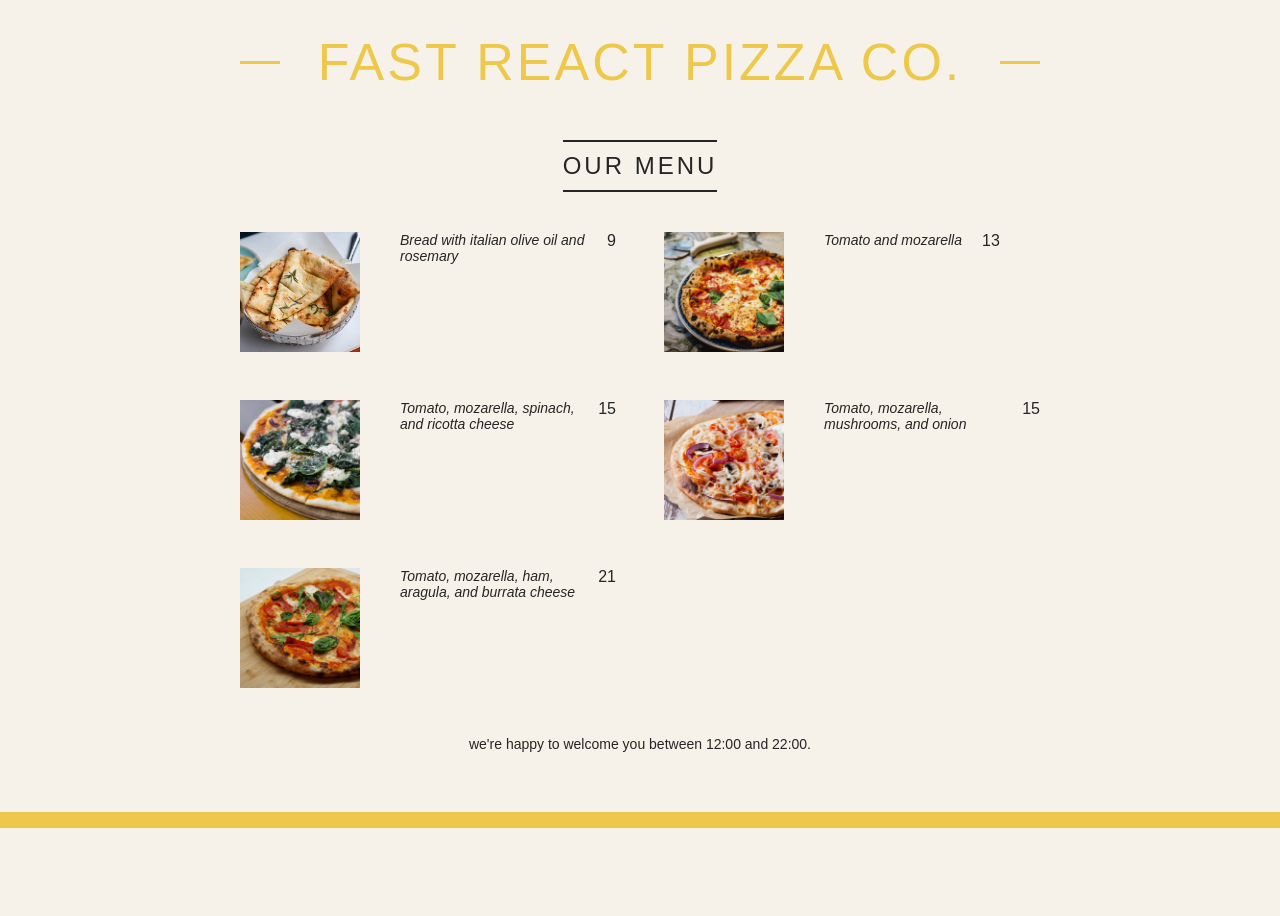
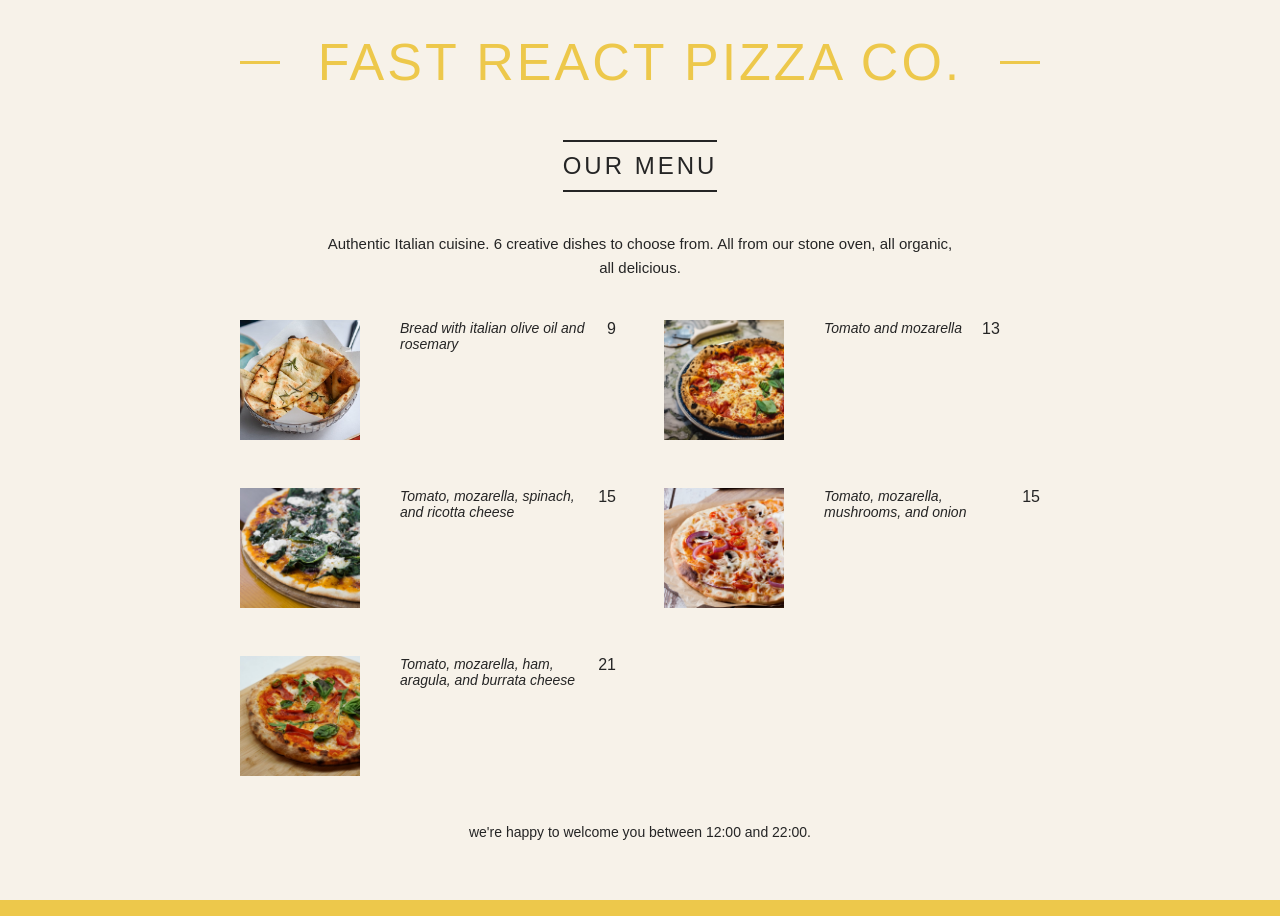
Before and after one commit to Usmandevblends/Reactcourseudemy, a React (Create React App) app in the folder 03-pizza-menu/pizza-app/: page / in a window 1280 px wide. Before the commit the page ends 828 px from the top, so only its background shows below. Built offline with nearby package versions, Linux system fonts and the light colour scheme.

Commit message:
completed project

```diff
--- a/03-pizza-menu/pizza-app/src/components/Menu.js
+++ b/03-pizza-menu/pizza-app/src/components/Menu.js
@@ -2,12 +2,16 @@
 import Pizza from "./Pizza";
 
 function Menu({ pizzaData }) {
-  // const pizzas = pizzaData;
-  const pizzas = [];
+  const pizzas = pizzaData;
+  // const pizzas = [];
 
   return (
     <main className="menu">
       <h2>Our Menu</h2>
+      <p>
+        Authentic Italian cuisine. 6 creative dishes to choose from. All from
+        our stone oven, all organic, all delicious.
+      </p>
       {pizzas && (
         <ul className="pizzas">
           {pizzaData.map((pizza) => (
--- a/03-pizza-menu/pizza-app/src/components/Pizza.js
+++ b/03-pizza-menu/pizza-app/src/components/Pizza.js
@@ -1,7 +1,6 @@
 import React from "react";
 
 function Pizza(props) {
-  console.log(props);
 
 if (props.pizzaObj.soldOut) return null;
 
```
